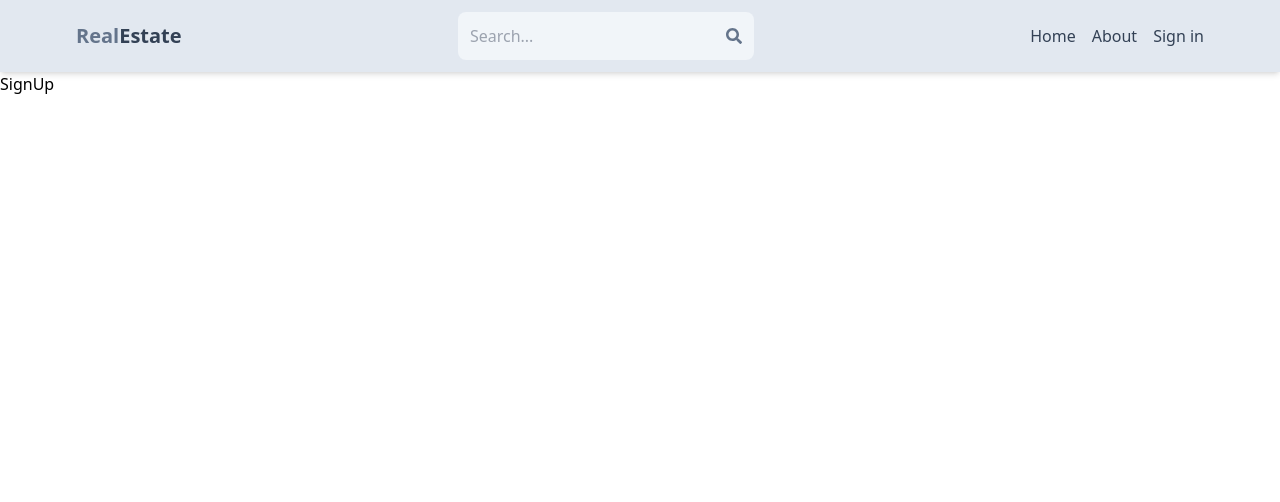
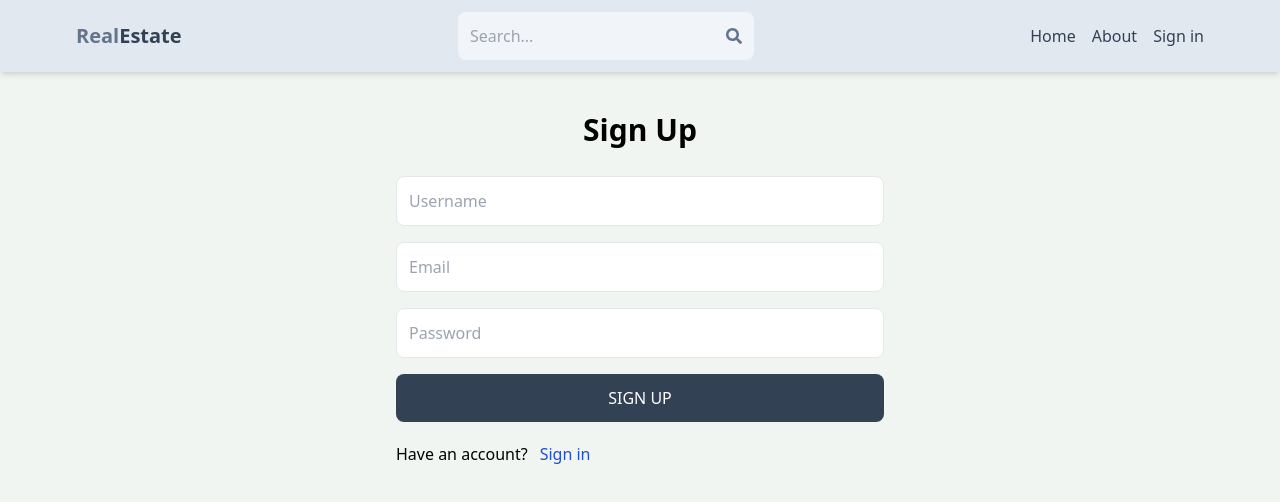
Before and after one commit to muhammadsyafiq1/client, a React (Vite) app: page /sign-up in a window 1280 px wide. Shown: the top 502 px of the page. Built offline with nearby package versions, Linux system fonts and the light colour scheme.

Commit message:
ui sign up

```diff
--- a/src/index.css
+++ b/src/index.css
@@ -1,3 +1,7 @@
 @tailwind base;
 @tailwind components;
 @tailwind utilities;
+
+body{
+    background-color: rgb(241,245,241);
+}
--- a/src/pages/SignUp.jsx
+++ b/src/pages/SignUp.jsx
@@ -1,7 +1,26 @@
 import React from 'react'
+import { Link } from 'react-router-dom'
 
 export default function SignUp() {
   return (
-    <div>SignUp</div>
+    <div className='p-3 max-w-lg mx-auto'>
+      <h1 className='text-3xl text-center font-semibold my-7'>
+        Sign Up
+      </h1>
+      <form className='flex flex-col gap-4'>
+        <input types='text' className='border p-3 rounded-lg' placeholder='Username' id='username' />
+        <input types='email' className='border p-3 rounded-lg' placeholder='Email' id='email' />
+        <input types='password' className='border p-3 rounded-lg' placeholder='Password' id='password' />
+        <button className='bg-slate-700 text-white p-3 rounded-lg uppercase hover:opacity-95 disabled:opacity-80'>
+          Sign up
+        </button>
+      </form>
+      <div className="flex gap-3 mt-5">
+        <p>Have an account?</p>
+        <Link to={"/sign-in"}>
+          <span className='text-blue-700'>Sign in</span>
+        </Link>
+      </div>
+    </div>
   )
 }
```
